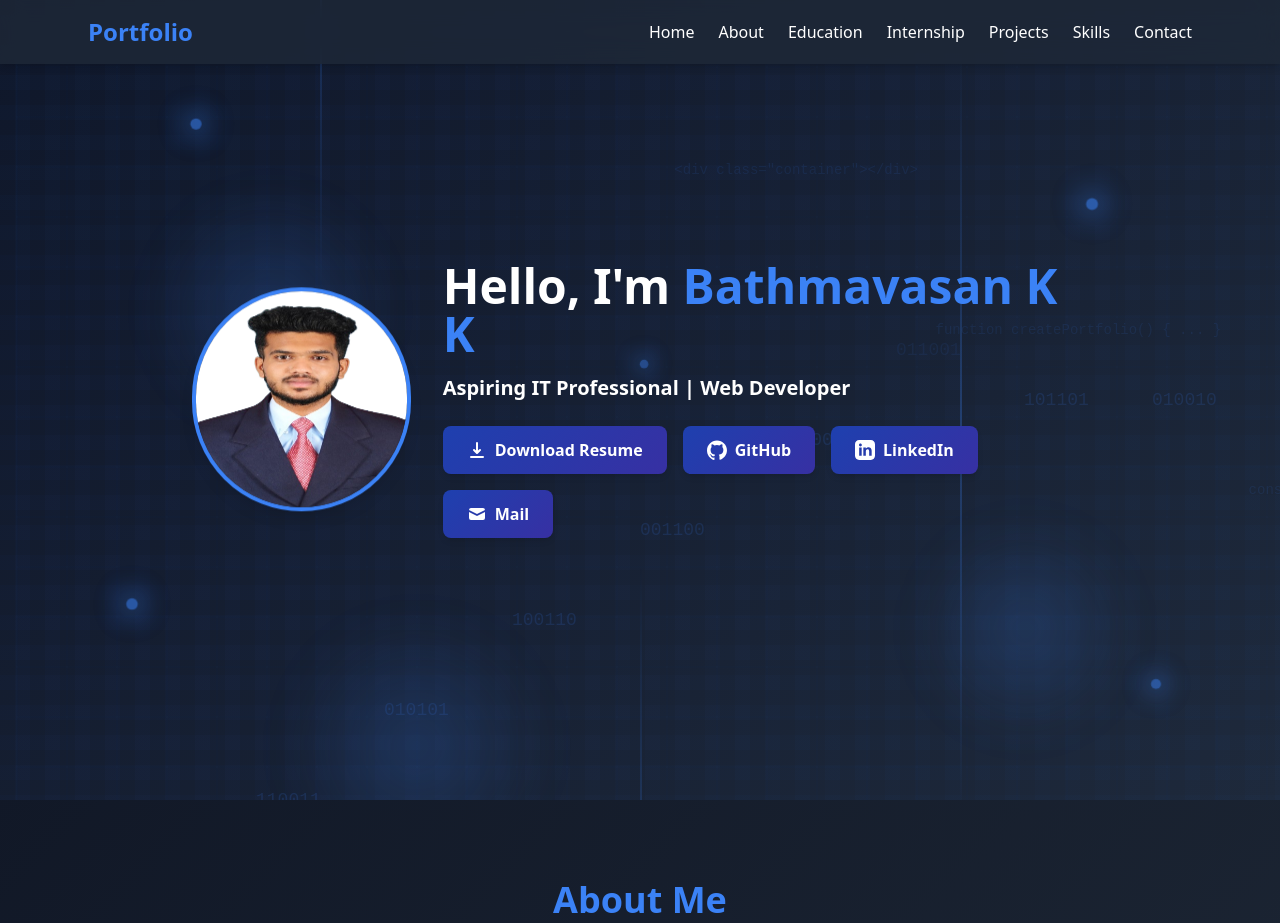
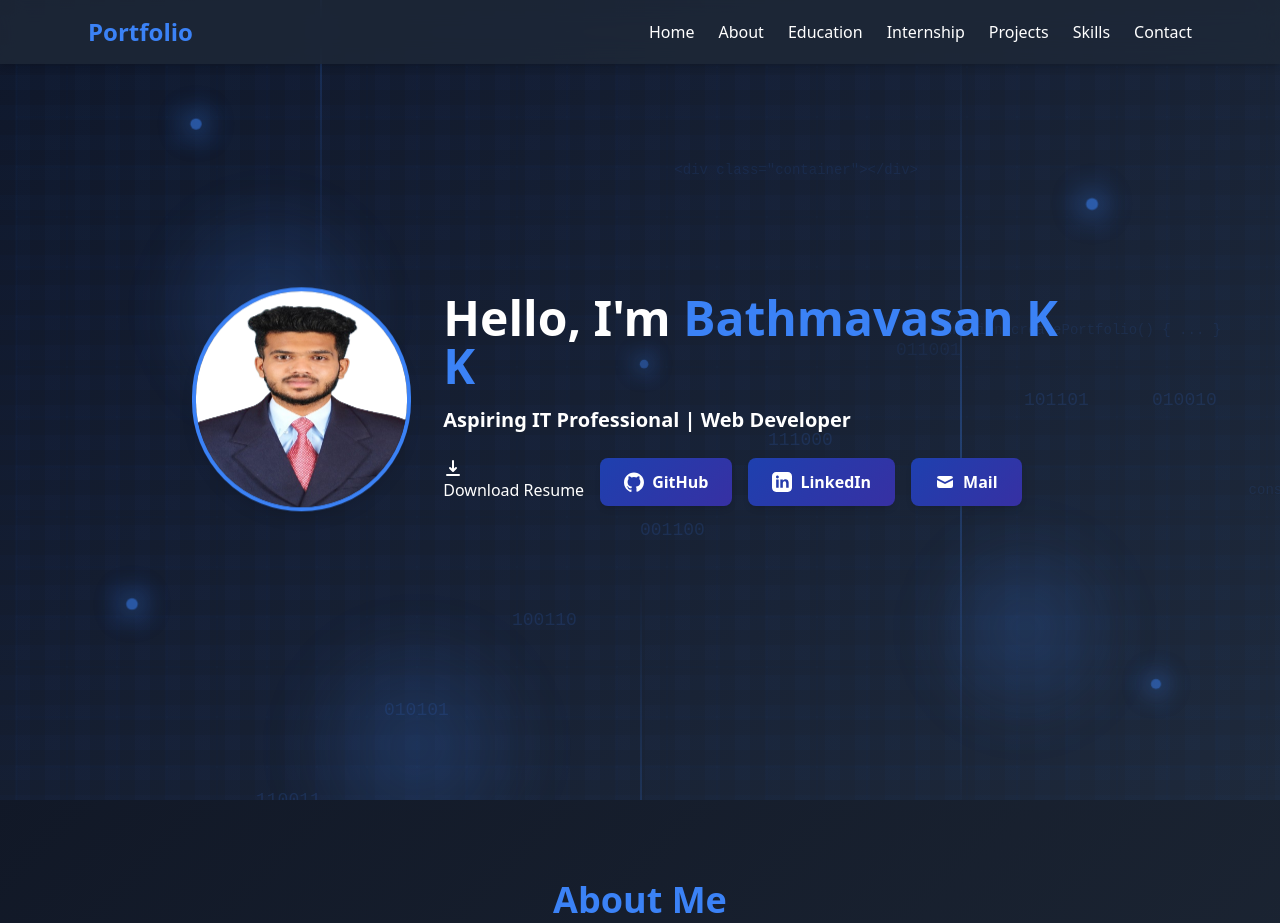
Before and after one commit to bathmavasan663-source/Bathmavasanportfolio, a plain HTML site: page index.html in a window 1280 px wide. Shown: the top 923 px of the page. Drawn offline with nearby package versions, Linux system fonts and the light colour scheme; files whose address does not match are found by name.

Commit message:
Update index.html

```diff
--- a/index.html
+++ b/index.html
@@ -278,7 +278,7 @@
         <!-- Buttons Section - All with consistent professional styling -->
         <div class="mt-6 flex flex-wrap justify-center md:justify-start gap-4">
           <!-- Resume Download Button -->
-          <a href="/Users/vasan/Documents/sample/PORTFOLIO/resume/Vasan Resume.pdf"class="btn-professional">
+          <a href="/Users/vasan/Documents/sample/PORTFOLIO/resume/Vasan Resume.pdfclass="btn-professional">
             <svg xmlns="http://www.w3.org/2000/svg" class="h-5 w-5" viewBox="0 0 20 20" fill="currentColor">
               <path fill-rule="evenodd" d="M3 17a1 1 0 011-1h12a1 1 0 110 2H4a1 1 0 01-1-1zm3.293-7.707a1 1 0 011.414 0L9 10.586V3a1 1 0 112 0v7.586l1.293-1.293a1 1 0 111.414 1.414l-3 3a1 1 0 01-1.414 0l-3-3a1 1 0 010-1.414z" clip-rule="evenodd" />
             </svg>
```
